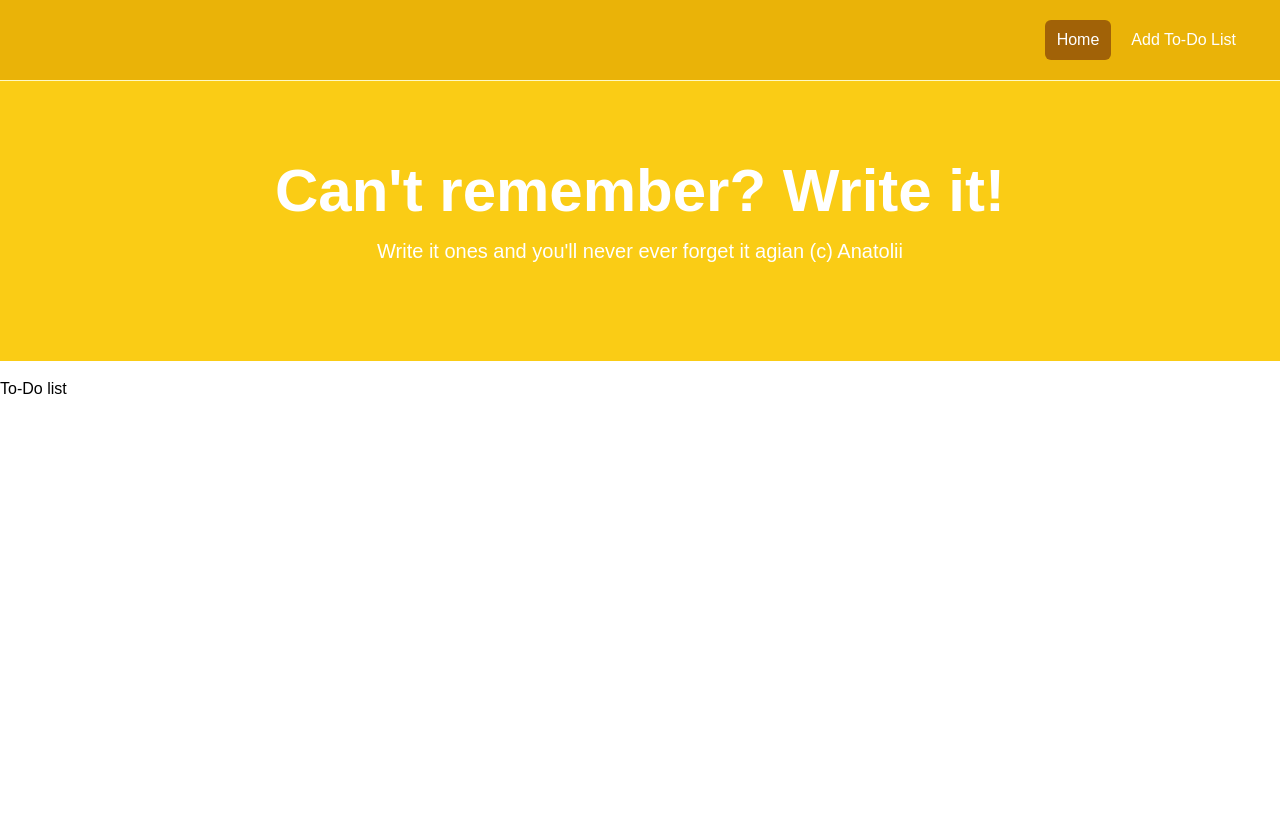
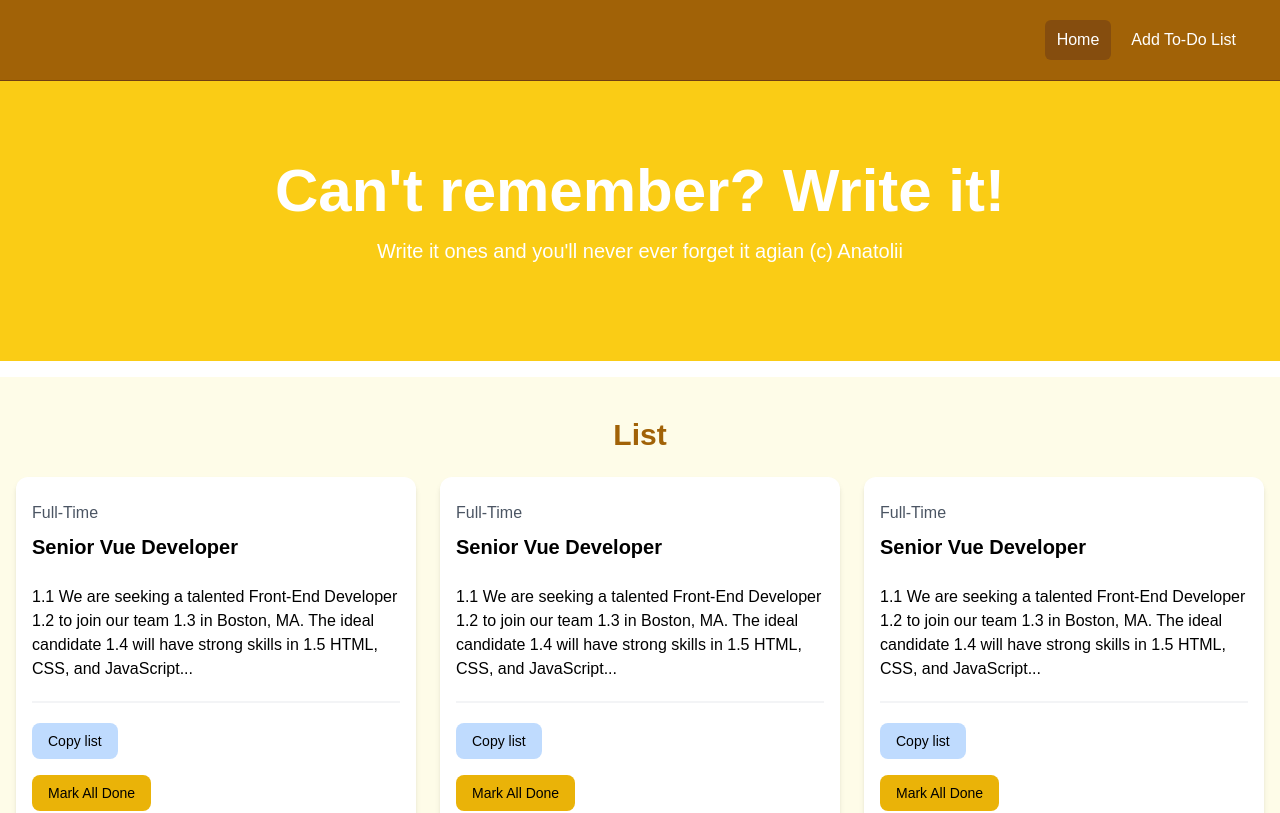
Before and after one commit to Tolian500/to_do_list_Vue_ts, a Vue app: page / in a window 1280 px wide. Shown: the top 813 px of the page. Built offline with nearby package versions, Linux system fonts and the light colour scheme.

Commit message:
listing added

```diff
--- a/src/App.vue
+++ b/src/App.vue
@@ -1,11 +1,12 @@
 <script setup lang="ts">
 import Navbar from '@/components/Navbar.vue'
 import Hero from './components/Hero.vue';
+import TodoListings from './components/TodoListings.vue'
 
 </script>
 
 <template>
   <Navbar />
   <Hero />
-  To-Do list
-</template>z
+  <TodoListings />
+</template>
--- a/src/components/Hero.vue
+++ b/src/components/Hero.vue
@@ -19,5 +19,4 @@
         </div>
       </div>
     </section>
-
 </template>
--- a/src/components/Navbar.vue
+++ b/src/components/Navbar.vue
@@ -43,7 +43,7 @@
       </div>
     </nav> -->
 
-    <nav class="bg-yellow-500 border-b border-yellow-100">
+    <nav class="bg-yellow-700 border-b border-yellow-900">
       <div class="mx-auto max-w-7xl px-2 sm:px-6 lg:px-8">
         <div class="flex h-20 items-center justify-between">
           <div
@@ -54,12 +54,12 @@
               <div class="flex space-x-2">
                 <a
                   href="index.html"
-                  class="text-white bg-yellow-700 hover:bg-gray-900 hover:text-white rounded-md px-3 py-2"
+                  class="text-white bg-yellow-800 hover:bg-yellow-900 hover:text-white rounded-md px-3 py-2"
                   >Home</a
                 >
                 <a
                   href="add-job.html"
-                  class="text-white hover:bg-yellow-700 hover:text-white rounded-md px-3 py-2"
+                  class="text-white hover:bg-yellow-900 hover:text-white rounded-md px-3 py-2"
                   >Add To-Do List</a
                 >
               </div>
--- /dev/null
+++ b/src/components/TodoListing.vue
@@ -0,0 +1,41 @@
+<script setup>
+
+</script>
+
+<template>
+<div class="bg-white rounded-xl shadow-md relative">
+            <div class="p-4">
+              <div class="mb-6">
+                <div class="text-gray-600 my-2">Full-Time</div>
+                <h3 class="text-xl font-bold">Senior Vue Developer</h3>
+              </div>
+
+              <div class="mb-5">
+                1.1 We are seeking a talented Front-End Developer
+                1.2 to join our team
+                1.3 in Boston, MA. The ideal candidate
+                1.4 will have strong skills in
+                1.5 HTML, CSS, and JavaScript...
+              </div>
+              <div class="border border-gray-100 mb-5"></div>
+
+              <div class="flex flex-col lg:flex-row justify-between mb-4">
+                <a
+                  href="job.html"
+                  class="h-[36px] bg-blue-200 hover:bg-blue-300 text-back px-4 py-2 rounded-lg text-center text-sm"
+                >
+                  Copy list
+                </a>
+              </div>
+              <div class="flex flex-col lg:flex-row justify-between mb-4">
+                <a
+                  href="job.html"
+                  class="h-[36px] bg-yellow-500 hover:bg-yellow-600 text-black px-4 py-2 rounded-lg text-center text-sm"
+                >
+                  Mark All Done
+                </a>
+              </div>
+            </div>
+          </div>
+
+</template>
--- /dev/null
+++ b/src/components/TodoListings.vue
@@ -0,0 +1,23 @@
+<script setup>
+import TodoListing from './TodoListing.vue';
+import todoData from '@/todos.json'
+import { ref } from 'vue';
+
+const todos = ref(todoData)
+console.log(todos.value)
+
+</script>
+
+<template>
+    <section class="bg-yellow-50 px-4 py-10">
+        <div class="container-xl lg:container m-auto">
+            <h2 class="text-3xl font-bold text-yellow-700 mb-6 text-center">
+                List
+            </h2>
+        </div>
+        <div class="grid grid-cols-1 md:grid-cols-3 gap-6">
+
+            <TodoListing v-for="todo in todos" :key="todo.id"/>
+        </div>
+    </section>
+</template>
--- /dev/null
+++ b/src/todos.json
@@ -0,0 +1,143 @@
+[
+  {
+    "id": "1",
+    "title": "Grocery Shopping",
+    "tasks": [
+      {
+        "id": "1.1",
+        "description": "Buy milk",
+        "status": "Pending"
+      },
+      {
+        "id": "1.2",
+        "description": "Pick up bread",
+        "status": "Completed"
+      },
+      {
+        "id": "1.3",
+        "description": "Get fresh vegetables",
+        "status": "Pending"
+      },
+      {
+        "id": "1.4",
+        "description": "Purchase eggs",
+        "status": "Pending"
+      }
+    ]
+  },
+  {
+    "id": "2",
+    "title": "Work Tasks",
+    "tasks": [
+      {
+        "id": "2.1",
+        "description": "Prepare presentation for Monday meeting",
+        "status": "In Progress"
+      },
+      {
+        "id": "2.2",
+        "description": "Reply to client emails",
+        "status": "Pending"
+      },
+      {
+        "id": "2.3",
+        "description": "Submit project report",
+        "status": "Completed"
+      }
+    ]
+  },
+  {
+    "id": "3",
+    "title": "Home Maintenance",
+    "tasks": [
+      {
+        "id": "3.1",
+        "description": "Fix the leaking faucet",
+        "status": "Pending"
+      },
+      {
+        "id": "3.2",
+        "description": "Clean the garage",
+        "status": "Pending"
+      },
+      {
+        "id": "3.3",
+        "description": "Mow the lawn",
+        "status": "Completed"
+      },
+      {
+        "id": "3.4",
+        "description": "Replace lightbulbs in the kitchen",
+        "status": "In Progress"
+      }
+    ]
+  },
+  {
+    "id": "4",
+    "title": "Fitness Goals",
+    "tasks": [
+      {
+        "id": "4.1",
+        "description": "Go for a morning run",
+        "status": "Completed"
+      },
+      {
+        "id": "4.2",
+        "description": "Complete yoga session",
+        "status": "Pending"
+      },
+      {
+        "id": "4.3",
+        "description": "Drink 2 liters of water",
+        "status": "In Progress"
+      }
+    ]
+  },
+  {
+    "id": "5",
+    "title": "Travel Preparation",
+    "tasks": [
+      {
+        "id": "5.1",
+        "description": "Book flight tickets",
+        "status": "Completed"
+      },
+      {
+        "id": "5.2",
+        "description": "Reserve hotel room",
+        "status": "Pending"
+      },
+      {
+        "id": "5.3",
+        "description": "Pack essentials",
+        "status": "In Progress"
+      },
+      {
+        "id": "5.4",
+        "description": "Update travel insurance",
+        "status": "Pending"
+      }
+    ]
+  },
+  {
+    "id": "6",
+    "title": "Learning Goals",
+    "tasks": [
+      {
+        "id": "6.1",
+        "description": "Complete JavaScript tutorial",
+        "status": "Pending"
+      },
+      {
+        "id": "6.2",
+        "description": "Read 20 pages of a book",
+        "status": "In Progress"
+      },
+      {
+        "id": "6.3",
+        "description": "Practice coding problems",
+        "status": "Completed"
+      }
+    ]
+  }
+]
```
